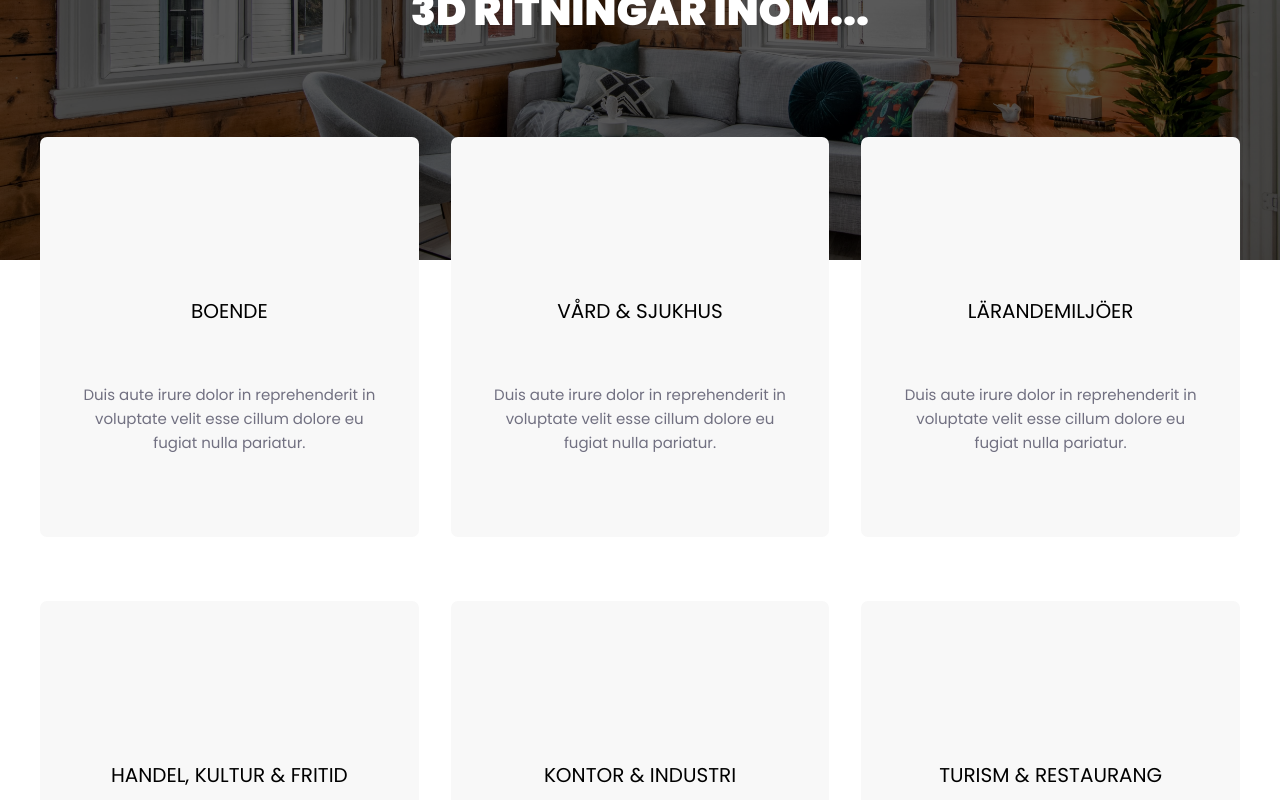
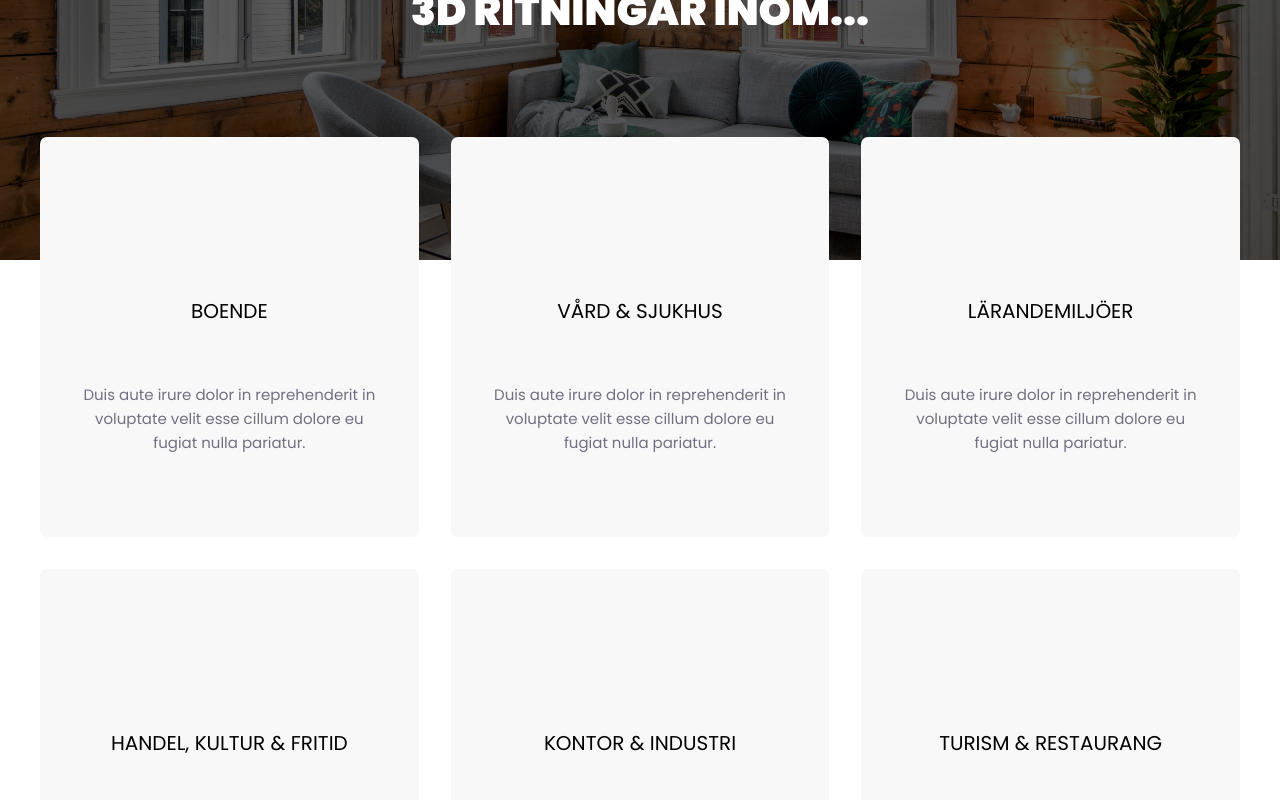
Before and after one commit to Al3ksand3r-dev/dagens_arkitekter, a Vue app in the folder client/: page / in a window 1280 px wide. Shown: the part 2120-2920 px from the top of the page. Built offline with nearby package versions, Linux system fonts and the light colour scheme.

Commit message:
reduce space between cards

```diff
--- a/client/src/components/articles/Services.vue
+++ b/client/src/components/articles/Services.vue
@@ -86,7 +86,7 @@ export default {
   }
 
   .grid {
-    gap: 4rem 2rem;
+    gap: 2rem;
   }
 }
 
```
